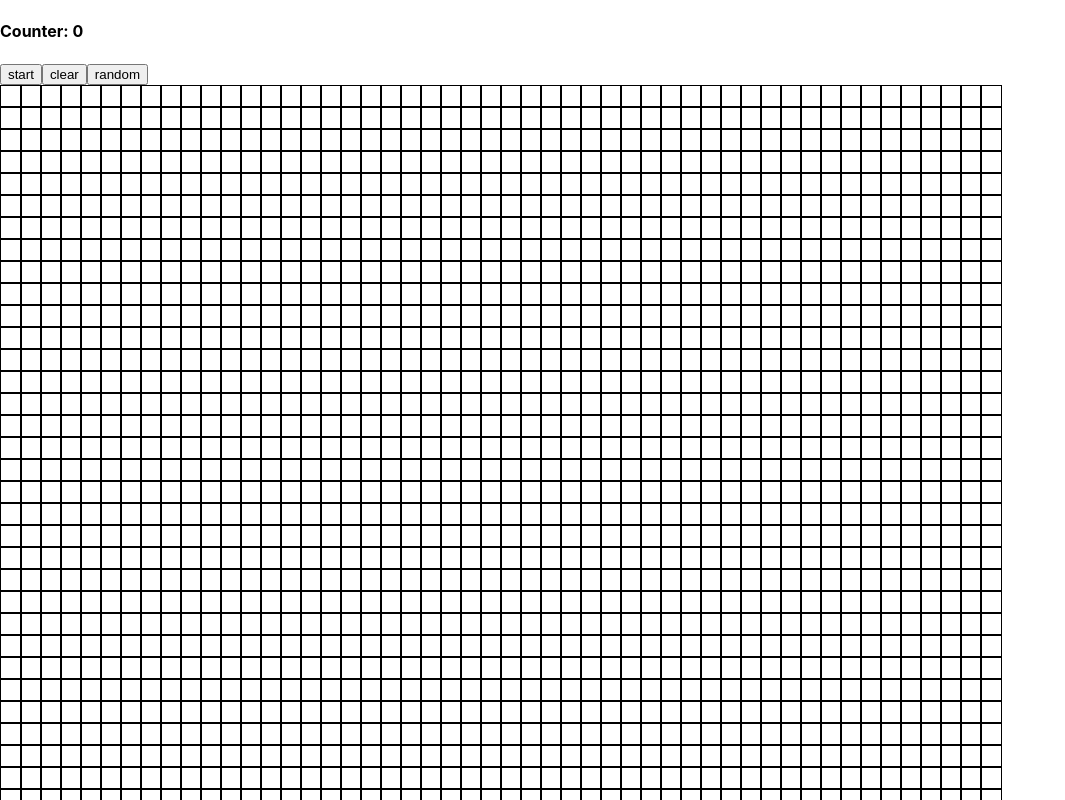
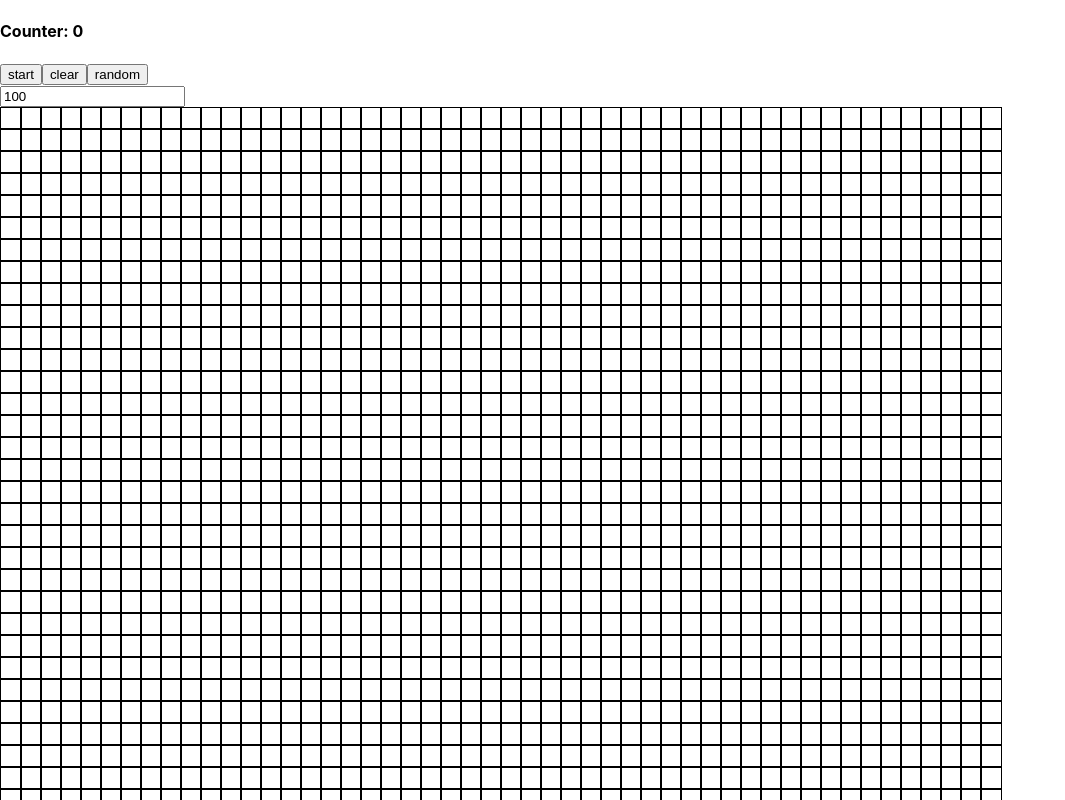
Before and after one commit to dangnlu18/conways, a React (Create React App) app: page / in a window 1280 px wide. Shown: the top 800 px of the page, without its empty margins (0-1065 px from the left). Built offline with nearby package versions, Linux system fonts and the light colour scheme.

Commit message:
speed changer

```diff
--- a/src/App.js
+++ b/src/App.js
@@ -35,9 +35,8 @@ function App() {
   }
 
 
-
-
   const [running, setRunning] = useState(false);
+  const [speed, setSpeed] = useState(100)
 
   let [count, setCount] = useState(0)
 
@@ -78,8 +77,17 @@ function App() {
 
 
 
-    setTimeout(runSimulation, 100)
+    setTimeout(runSimulation, speed)
   }, [count])
+
+  const speedChange = (e) =>{
+    setSpeed(e.target.value)
+  }
+
+  const handleSpeed = e =>{
+    e.preventDefault()
+   console.log(speed)
+  }
 
   return (
     <>
@@ -102,6 +110,10 @@ function App() {
             }
             setGrid(rows)
       }}>random</button>
+      <form onSubmit={handleSpeed}>
+      <input  placeholder='speed (enter value)' handleChange={speedChange} value={speed}></input>
+      </form>
+
       <div className="App"
       style={{
         display: 'grid',
```
